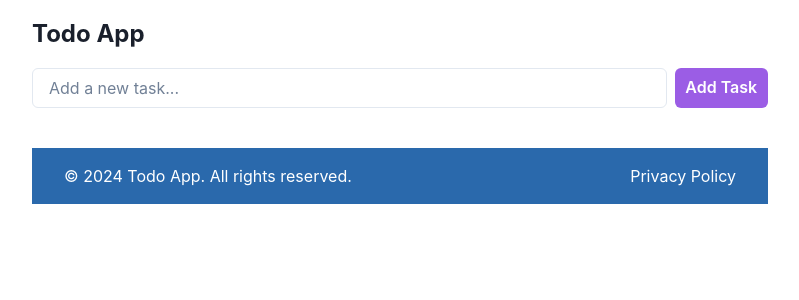
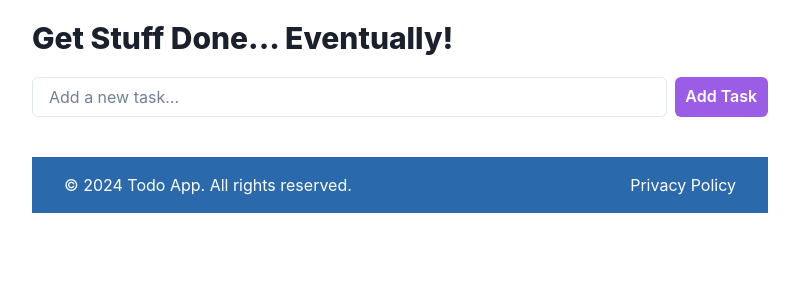
Before and after one commit to GPT-Engineer-App-Dev/agenda-app, a React (Vite) app: page / in a window 1280 px wide. Shown: the top 300 px of the page, without its empty margins (240-1039 px from the left). Built offline with nearby package versions, Linux system fonts and the light colour scheme.

Commit message:
Changed the title of the todo app to "Get Stuff Done... Eventually!" with enhanced visual appeal.

```diff
--- a/src/pages/Index.jsx
+++ b/src/pages/Index.jsx
@@ -45,7 +45,7 @@ const Index = () => {
   return (
     <Container maxW="container.md" p={4}>
       <Flex as="nav" justify="space-between" align="center" mb={4}>
-        <Text fontSize="2xl" fontWeight="bold">Todo App</Text>
+        <Text fontSize="3xl" fontWeight="extrabold">Get Stuff Done... Eventually!</Text>
       </Flex>
       <Box as="form" onSubmit={(e) => { e.preventDefault(); addTask(); }}>
         <Flex mb={4}>
```
